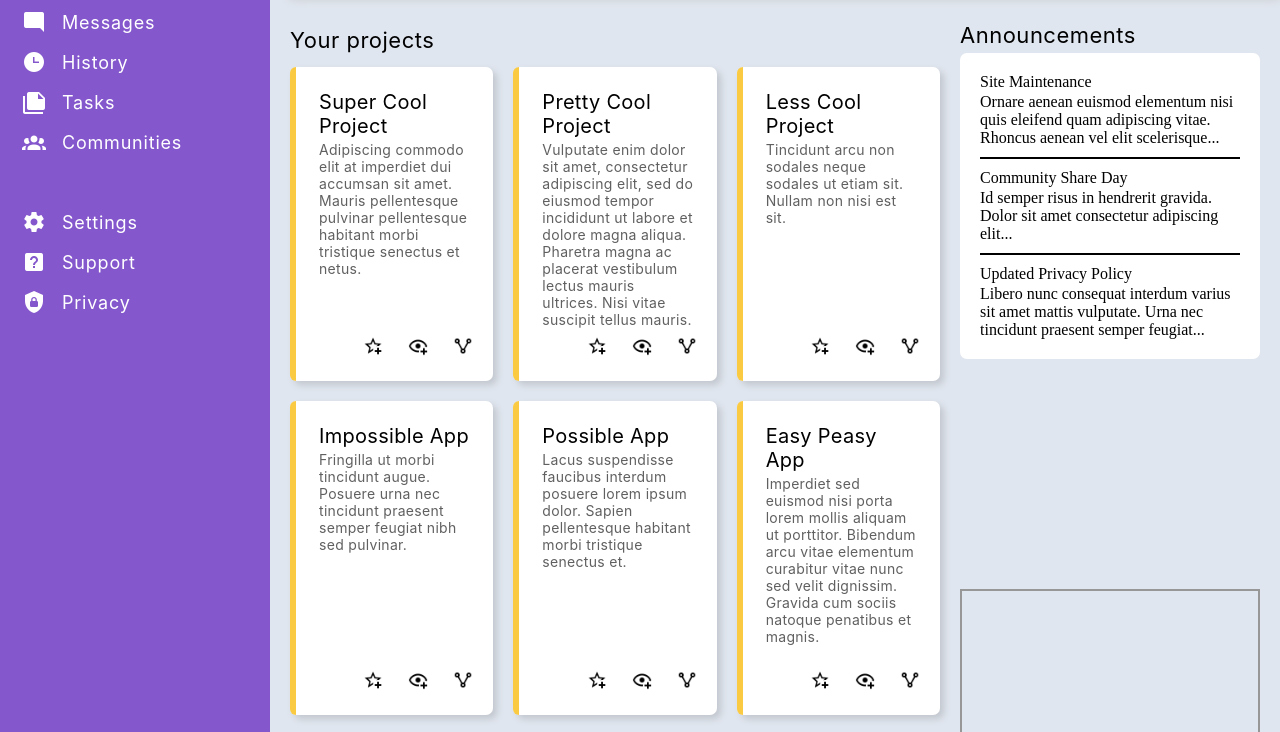
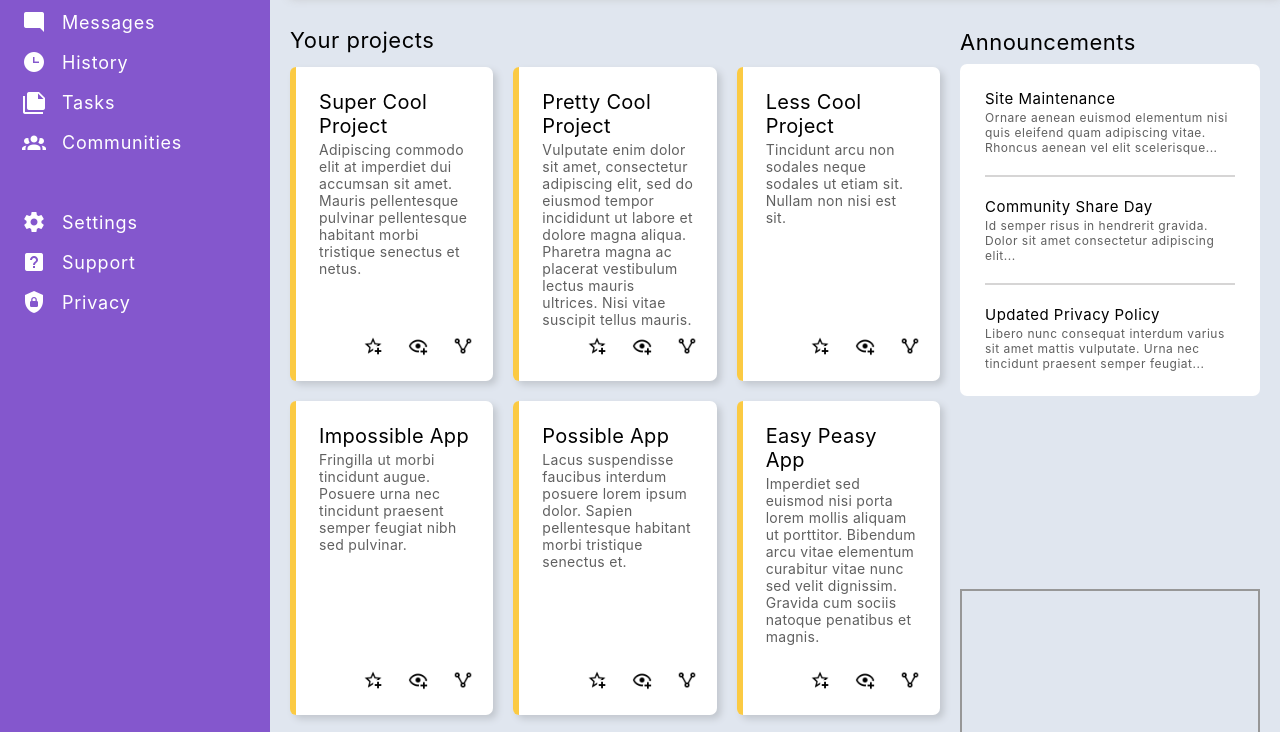
Before and after one commit to Alyoshka5/admin_dashboard, a plain HTML site: page index.html in a window 1280 px wide. Shown: the part 163-895 px from the top of the page. Drawn offline with Linux system fonts and the light colour scheme; a web font is replaced by a local one.

Commit message:
Style announcements section

```diff
--- a/styles.css
+++ b/styles.css
@@ -221,23 +221,30 @@ body {
     font-size: 22px;
     font-family: var(--font);
     letter-spacing: 0.5px;
-    margin: 5px 0;
+    margin: 12px 0 9px 0;
 }
 .announcements .main {
     background-color: #fff;
     border-radius: 7px;
-    padding: 20px;
+    padding: 25px;
     display: grid;
-    grid-template-rows: 1fr 22px 1fr 22px 1fr;
+    grid-template-rows: auto 2px auto 2px auto;
+    gap: 20px;
 }
 .announcements .divider {
-    background-color: #000;
-    margin: 10px 0;
+    background-color: #d6d5d5;
     height: 2px;
 }
 .announcements .announcement-title {
+    font-size: 15px;
+    font-family: var(--font);
+    letter-spacing: 0.5px;
     margin: 0 0 2px 0;
 }
 .announcements .info {
+    color: #606060;
+    font-size: 12px;
+    font-family: var(--font);
+    letter-spacing: 0.5px;
     margin: 0;
 }
```
